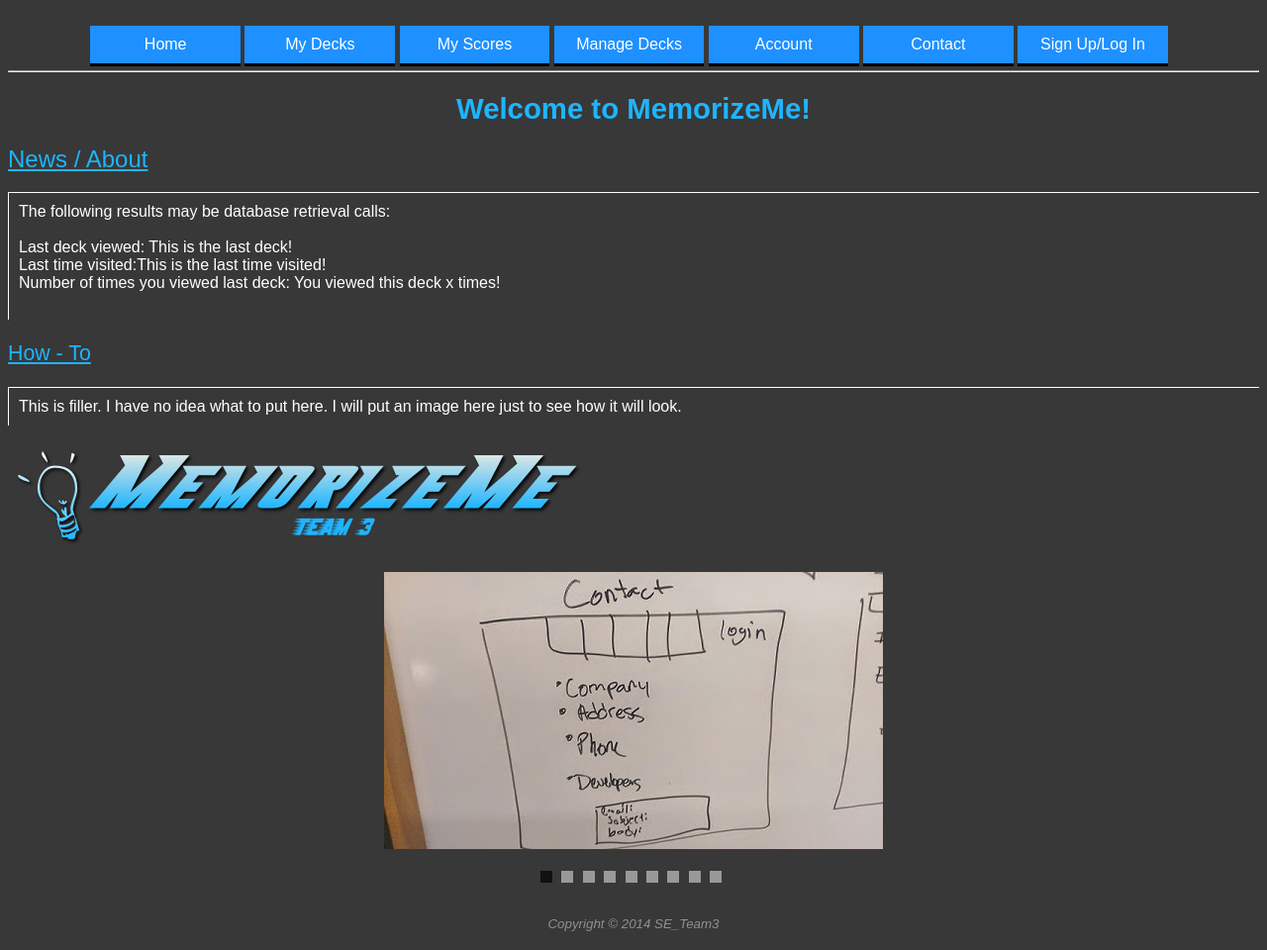
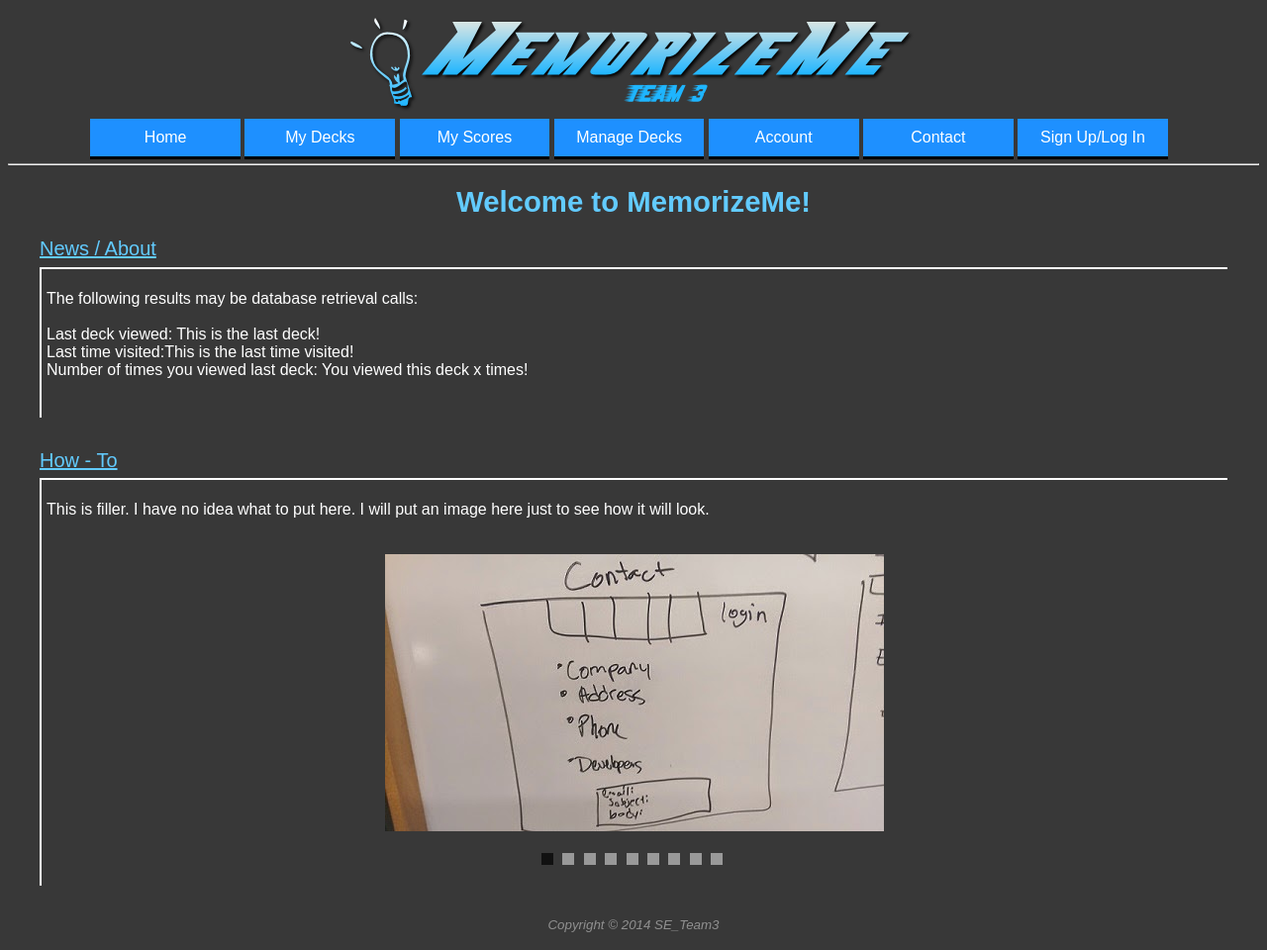
Before and after one commit to latreides/SE_Team3, a Django app: page / in a window 1280 px wide. Shown: the whole page at 99% size. Run offline with Django 3.2, Linux system fonts and the light colour scheme; the visitor is signed in with stand-in values (Sample User, id 1).

Commit message:
Added logo, updated base.css, removed redudant code

```diff
--- a/flashcards/static/css/base.css
+++ b/flashcards/static/css/base.css
@@ -1,6 +1,6 @@
 h1, h2, h3	{
-  color: #1EB5FF;
-  font-family: "Microsoft-Sans-Serif", sans-serif;
+  color: #62CBFF;
+  font-family: Microsoft-Sans-Serif, sans-serif;
 
 }
 
@@ -11,14 +11,14 @@ h1{	/*Main title/header of current page*/
 }
 
 h2{	/*Secondary title/section header*/
-  font-size: 18pt;
+  font-size: 15pt;
   text-align: left;
   font-weight: normal;
   text-decoration: underline;
 }
 
 h3{ /* sub section */
-  font-size: 16pt;
+  font-size: 13pt;
   text-align: left;
   font-weight: normal;
   text-decoration: underline;
@@ -37,6 +37,22 @@ body {
 	background-color: #383838;
 	font-family: Microsoft-Sans-Serif, sans-serif;
 	color: white;
+}
+
+div#content { /*designates content of the page*/
+	margin-left: auto;
+	margin-right:auto;
+	max-width: 1200px;
+	min-width: 800px;
+}
+
+.section { /*designates sections within the content of the page*/
+    border-left: solid;
+    border-top: solid;
+    border-width: 2px;
+	margin-bottom: 2em;
+    padding: 5px;
+    margin-top: -10px;
 }
 
 nav body { /*reset styles*/
--- a/flashcards/static/css/landing_page.css
+++ b/flashcards/static/css/landing_page.css
@@ -1,10 +1,3 @@
-p.landing{
-    border-left: solid;
-    border-top: solid;
-    border-width: 1px;
-    padding: 10px;
-}
-
 #carousel {
     width:705px;
     overflow:hidden;
--- a/flashcards/templates/base.html
+++ b/flashcards/templates/base.html
@@ -18,6 +18,7 @@
     <body>
         {% block header %}
         <nav>
+            <img src="{% static 'img/memorizeMe.png' %}" alt="My image" />
              <ul>
                 <li><a href="{% url 'landing_page' %}">Home</a></li>
                 <li><a href="{% url 'view_decks' %}">My Decks</a></li>
--- a/flashcards/templates/contact_page.html
+++ b/flashcards/templates/contact_page.html
@@ -6,7 +6,7 @@
     <h1>Contact Information</h1>
 
     <div id="content">
-	<h2>Mailing Address:</h2>
+        <h2>Mailing Address</h2>
 
         <div class = "section">
             <p>
--- a/flashcards/templates/landing_page.html
+++ b/flashcards/templates/landing_page.html
@@ -5,20 +5,25 @@
 <script type="text/javascript" src="{% static 'js/carousel.js' %}"></script>
 
 <h1>Welcome to MemorizeMe!</h1>
+
+<div id="content">
 <h2> News / About </h2>
 
-<p class = "landing">
+<div class="section">
+<p>
 The following results may be database retrieval calls: <br><br>
 Last deck viewed: {{ last_deck_viewed }} <br>
 Last time visited:{{ last_visited }} <br>
 Number of times you viewed last deck: {{ views_for_deck }} <br><br>
 </p>
+</div>
 
-<h3> How - To </h3>
-<p class = "landing">
+<h2> How - To </h2>
+
+<div class="section">
+<p>
 This is filler. I have no idea what to put here. I will put an image here just to see how it will look. <br>
 </p>
-<img src="{% static 'img/memorizeMe.png' %}" alt="My image" />
 
 
 <div id="carousel">
@@ -68,6 +73,6 @@ This is filler. I have no idea what to put here. I will put an image here just t
 </div>
 
 <div class="clear"></div>
-
-
+</div>
+</div>
 {% endblock %}
```
Also changed, not shown: flashcards/static/css/contact.css (+0 -16 lines), flashcards/static/css/mydecks.css (+0 -15 lines). Lines whose indentation alone changed are shown as unchanged.
